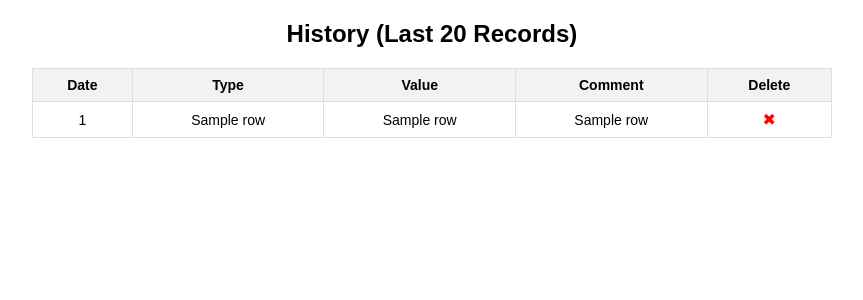
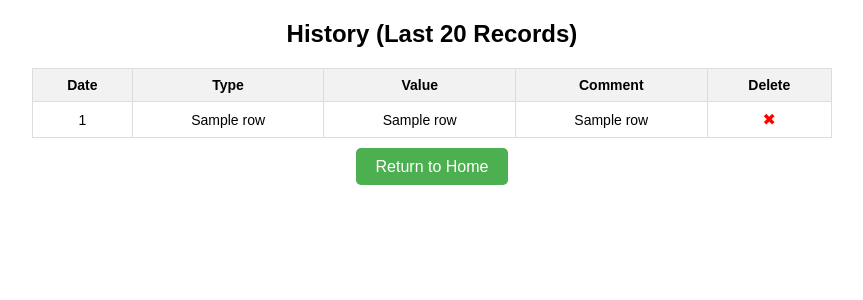
Before and after one commit to louisguichard/life-pulse, a Flask app: template templates/history.html in a window 1280 px wide. Shown: the top 300 px of the page, without its empty margins (208-1071 px from the left). Run offline with Flask 3, Linux system fonts and the light colour scheme; the template is opened without the code that fills it: most values are stand-ins (such as "Sample title", 1, 10 or a date in 2020).

Commit message:
feat: add return home button

```diff
--- a/templates/history.html
+++ b/templates/history.html
@@ -114,5 +114,10 @@
         </tr>
         {% endfor %}
     </table>
+
+    <!-- Add Return to Home button -->
+    <div style="margin-top: 20px;">
+        <a href="{{ url_for('home') }}" style="text-decoration: none; color: white; background-color: #4CAF50; padding: 10px 20px; border-radius: 5px;">Return to Home</a>
+    </div>
 </body>
 </html>
```
